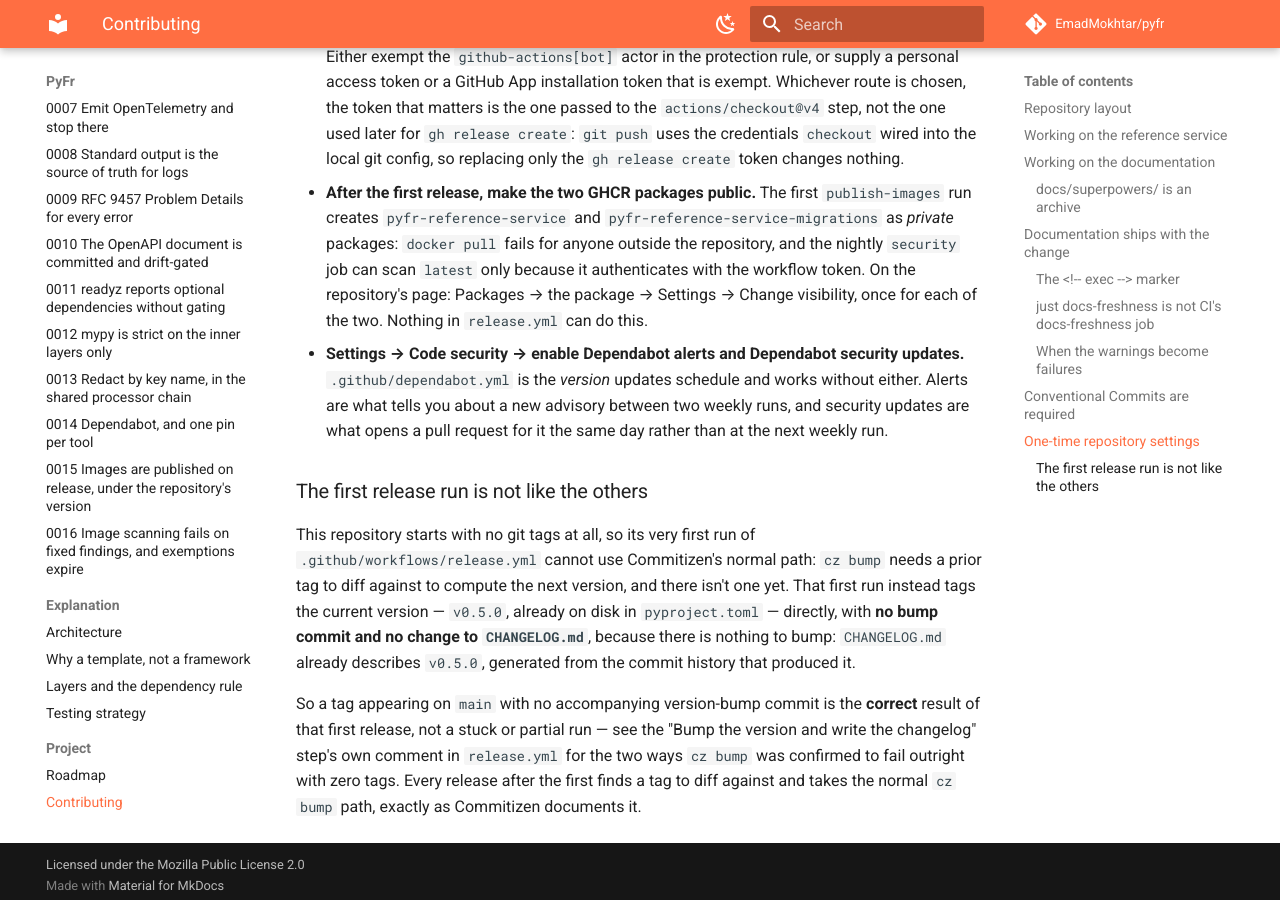
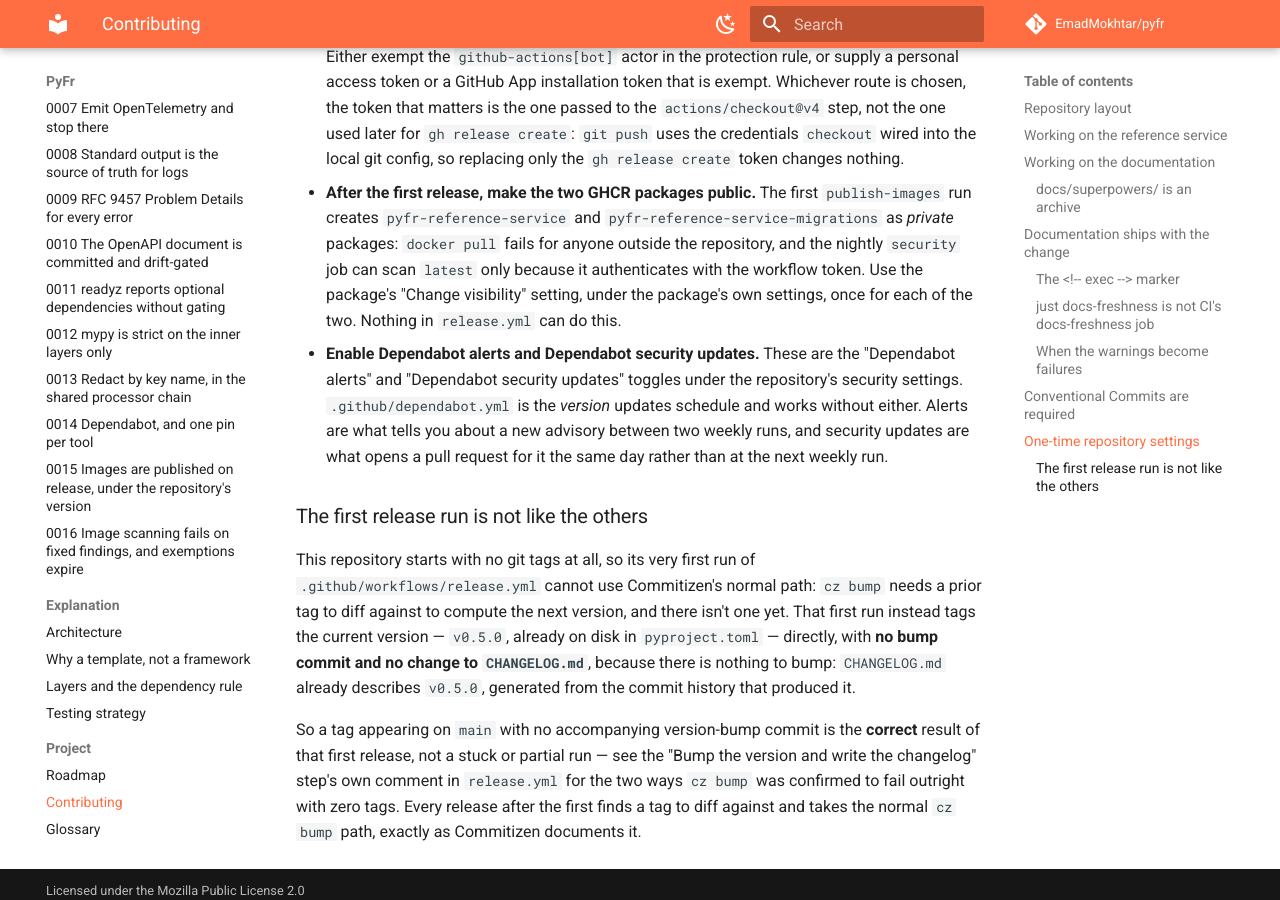
Before and after one commit to EmadMokhtar/pyfr, an MkDocs documentation site: the page built from docs/contributing.md, in a window 1280 px wide and 900 px high, scrolled down 5631 px. Built offline with MkDocs 1.6.1 and Material for MkDocs 9.7.7, drawn with Linux system fonts in a browser that asks for light colours; comment, search, counter and statistics services are not loaded; some of the changed text lies outside the part shown.

Commit message:
docs: correct the m6 pages after review
Eight review findings fixed: inverted Dependabot-close advice, stale M0-only status in README/index, a wrong claim about --ignore-unfixed's report output, an unverifiable GitHub click path, a missing vulnerabilities: key in a trivyignore example, an out-of-order release description, and an inaccurate red-check claim.

Co-Authored-By: Claude Opus 5 <noreply@anthropic.com>

```diff
--- a/docs/contributing.md
+++ b/docs/contributing.md
@@ -293,14 +293,16 @@ are easy to miss when standing up a fork.
   `pyfr-reference-service-migrations` as *private* packages: `docker pull`
   fails for anyone outside the repository, and the nightly `security` job
   can scan `latest` only because it authenticates with the workflow token.
-  On the repository's page: Packages → the package → Settings → Change
-  visibility, once for each of the two. Nothing in `release.yml` can do
+  Use the package's "Change visibility" setting, under the package's own
+  settings, once for each of the two. Nothing in `release.yml` can do
   this.
-- **Settings → Code security → enable Dependabot alerts and Dependabot
-  security updates.** `.github/dependabot.yml` is the *version* updates
-  schedule and works without either. Alerts are what tells you about a new
-  advisory between two weekly runs, and security updates are what opens a
-  pull request for it the same day rather than at the next weekly run.
+- **Enable Dependabot alerts and Dependabot security updates.** These are
+  the "Dependabot alerts" and "Dependabot security updates" toggles under
+  the repository's security settings. `.github/dependabot.yml` is the
+  *version* updates schedule and works without either. Alerts are what
+  tells you about a new advisory between two weekly runs, and security
+  updates are what opens a pull request for it the same day rather than at
+  the next weekly run.
 
 ### The first release run is not like the others
 
```
Also changed, not shown: other parts of docs/contributing.md (+4 -4 lines), README.md (+4 -4 lines), docs/adr/0016-image-scanning-fails-on-fixed-findings-and-exemptions-expire.md (+4 -3 lines), docs/index.md (+3 -3 lines), docs/reference/supply-chain.md (+5 -4 lines), docs/runbook.md (+4 -3 lines), examples/reference-service/README.md (+4 -4 lines).
